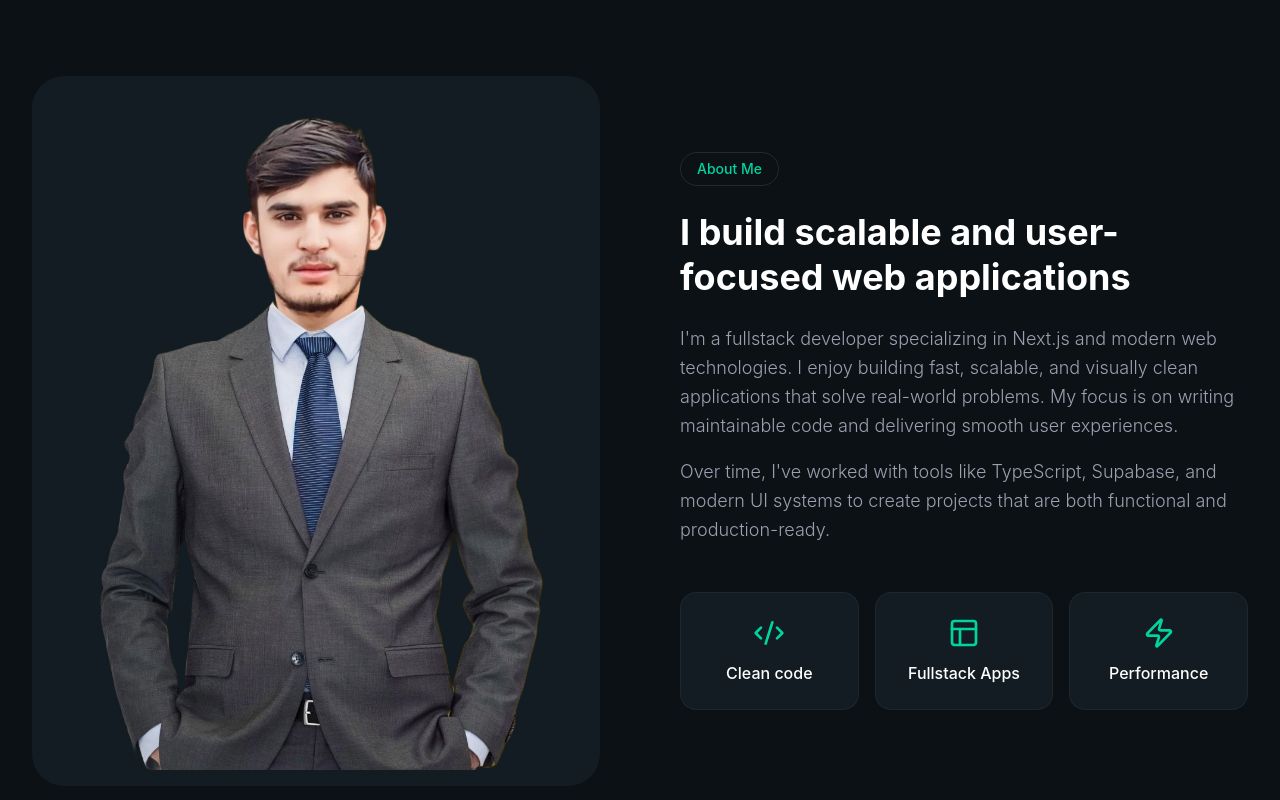
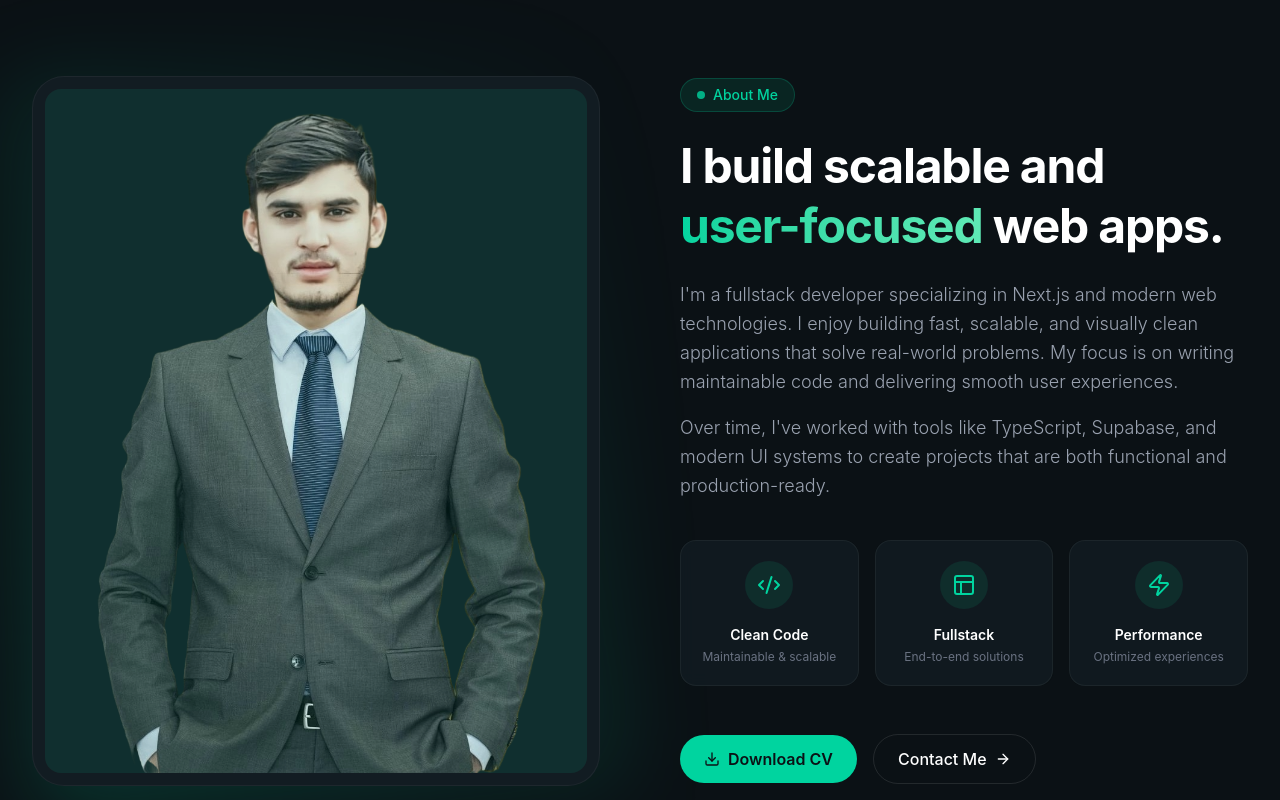
Before and after one commit to ZainMurtaza3532/personal-portfolio-using-react, a React (Vite) app: page / in a window 1280 px wide. Shown: the part 820-1620 px from the top of the page. Built offline with nearby package versions, Linux system fonts and the light colour scheme.

Commit message:
Refactor About component with new features and layout
Updated the About component to include new icons and modified the layout for improved visual appeal. Enhanced text content and added call-to-action buttons.

```diff
--- a/src/components/About.jsx
+++ b/src/components/About.jsx
@@ -1,19 +1,34 @@
 import React from 'react';
-import { Code2, Layout, Zap } from 'lucide-react';
+import { Code2, Layout, Zap, Download, ArrowRight } from 'lucide-react';
+
+const features = [
+  { icon: Code2, title: 'Clean Code', desc: 'Maintainable & scalable' },
+  { icon: Layout, title: 'Fullstack', desc: 'End-to-end solutions' },
+  { icon: Zap, title: 'Performance', desc: 'Optimized experiences' },
+];
 
 const About = () => {
   return (
     <section id="about" className="py-24 px-4 sm:px-6 lg:px-8 bg-[#0B1115] overflow-hidden relative">
+      {/* Optional: Subtle background gradient blob */}
+      <div className="absolute top-0 left-1/4 w-96 h-96 bg-[#00D49F] rounded-full mix-blend-multiply filter blur-[128px] opacity-5 pointer-events-none" />
+
       <div className="max-w-7xl mx-auto relative z-10 grid lg:grid-cols-2 gap-16 lg:gap-20 items-center">
 
         {/* Visual Profile Side */}
         <div className="relative mx-auto w-full max-w-md lg:max-w-none" data-aos="fade-right" data-aos-duration="1200">
-          <div className="relative z-10 rounded-[2rem] overflow-hidden bg-[#121C22] aspect-[4/5] p-4 flex items-center justify-center group">
+          {/* Glowing backdrop effect behind the image */}
+          <div className="absolute inset-0 bg-gradient-to-tr from-[#00D49F]/20 to-transparent rounded-[2rem] blur-2xl transform -rotate-3 scale-105" />
+
+          <div className="relative z-10 rounded-[2rem] overflow-hidden bg-[#121C22] border border-white/5 aspect-[4/5] p-3 flex items-center justify-center group">
+            <div className="w-full h-full rounded-2xl overflow-hidden relative">
+              <div className="absolute inset-0 bg-[#00D49F]/10 group-hover:bg-transparent transition-colors duration-500 z-10" />
               <img
-               src="img.png" // Replace with your image
+                 src="/img.png" // Replace with your image path
                  alt="Zain Murtaza"
-               className="w-full h-full object-cover rounded-2xl grayscale-0 hover:scale-105 transition-transform duration-500"
+                 className="w-full h-full object-cover grayscale-[20%] group-hover:grayscale-0 transform group-hover:scale-105 transition-all duration-700 ease-out"
               />
+            </div>
           </div>
         </div>
 
@@ -21,34 +36,49 @@ const About = () => {
         <div className="space-y-8 mt-10 lg:mt-0" data-aos="fade-left" data-aos-duration="1200">
 
           <div>
-            <div className="inline-flex items-center px-4 py-1.5 rounded-full border border-white/10 text-[#00D49F] text-sm font-medium mb-6">
+            <div className="inline-flex items-center px-4 py-1.5 rounded-full bg-[#00D49F]/10 border border-[#00D49F]/20 text-[#00D49F] text-sm font-medium mb-6">
+              <span className="w-2 h-2 rounded-full bg-[#00D49F] mr-2 animate-pulse" />
               About Me
             </div>
-            <h2 className="text-3xl sm:text-4xl font-bold text-white leading-tight mb-6">
-              I build scalable and user-focused web applications
+            <h2 className="text-3xl sm:text-4xl lg:text-5xl font-bold text-white leading-tight mb-6 tracking-tight">
+              I build scalable and <br className="hidden sm:block"/>
+              <span className="text-transparent bg-clip-text bg-gradient-to-r from-[#00D49F] to-emerald-300">
+                user-focused
+              </span> web apps.
             </h2>
-            <p className="text-gray-400 leading-relaxed text-lg font-light mb-4">
+            <div className="space-y-4 text-gray-400 leading-relaxed text-lg font-light">
+              <p>
                 I'm a fullstack developer specializing in Next.js and modern web technologies. I enjoy building fast, scalable, and visually clean applications that solve real-world problems. My focus is on writing maintainable code and delivering smooth user experiences.
               </p>
-            <p className="text-gray-400 leading-relaxed text-lg font-light">
+              <p>
                 Over time, I've worked with tools like TypeScript, Supabase, and modern UI systems to create projects that are both functional and production-ready.
               </p>
             </div>
+          </div>
 
           {/* Feature Grid */}
-          <div className="grid grid-cols-1 sm:grid-cols-3 gap-4 pt-4">
-            <div className="bg-[#121C22] border border-white/5 rounded-2xl p-6 text-center hover:border-[#00D49F]/30 transition-colors">
-              <Code2 className="w-8 h-8 text-[#00D49F] mx-auto mb-3" />
-              <h4 className="text-white font-medium">Clean code</h4>
+          <div className="grid grid-cols-1 sm:grid-cols-3 gap-4 pt-2">
+            {features.map((feature, idx) => (
+              <div key={idx} className="bg-[#121C22]/80 backdrop-blur-sm border border-white/5 rounded-2xl p-5 text-center group hover:-translate-y-1 hover:border-[#00D49F]/40 hover:shadow-[0_0_20px_rgba(0,212,159,0.1)] transition-all duration-300">
+                <div className="w-12 h-12 rounded-full bg-[#00D49F]/10 flex items-center justify-center mx-auto mb-4 group-hover:scale-110 transition-transform">
+                  <feature.icon className="w-6 h-6 text-[#00D49F]" />
                 </div>
-            <div className="bg-[#121C22] border border-white/5 rounded-2xl p-6 text-center hover:border-[#00D49F]/30 transition-colors">
-              <Layout className="w-8 h-8 text-[#00D49F] mx-auto mb-3" />
-              <h4 className="text-white font-medium">Fullstack Apps</h4>
+                <h4 className="text-white font-semibold text-sm mb-1">{feature.title}</h4>
+                <p className="text-xs text-gray-500">{feature.desc}</p>
               </div>
-            <div className="bg-[#121C22] border border-white/5 rounded-2xl p-6 text-center hover:border-[#00D49F]/30 transition-colors">
-              <Zap className="w-8 h-8 text-[#00D49F] mx-auto mb-3" />
-              <h4 className="text-white font-medium">Performance</h4>
+            ))}
           </div>
+
+          {/* Call to Actions */}
+          <div className="flex flex-wrap items-center gap-4 pt-4">
+            <button className="flex items-center gap-2 bg-[#00D49F] hover:bg-[#00b386] text-[#0B1115] px-6 py-3 rounded-full font-semibold transition-all hover:shadow-[0_0_20px_rgba(0,212,159,0.3)]">
+              <Download className="w-4 h-4" />
+              Download CV
+            </button>
+            <a href="#contact" className="flex items-center gap-2 text-white px-6 py-3 rounded-full font-medium border border-white/10 hover:bg-white/5 hover:border-white/20 transition-all group">
+              Contact Me
+              <ArrowRight className="w-4 h-4 group-hover:translate-x-1 transition-transform" />
+            </a>
           </div>
 
         </div>
```
Lines whose indentation alone changed are shown as unchanged.
